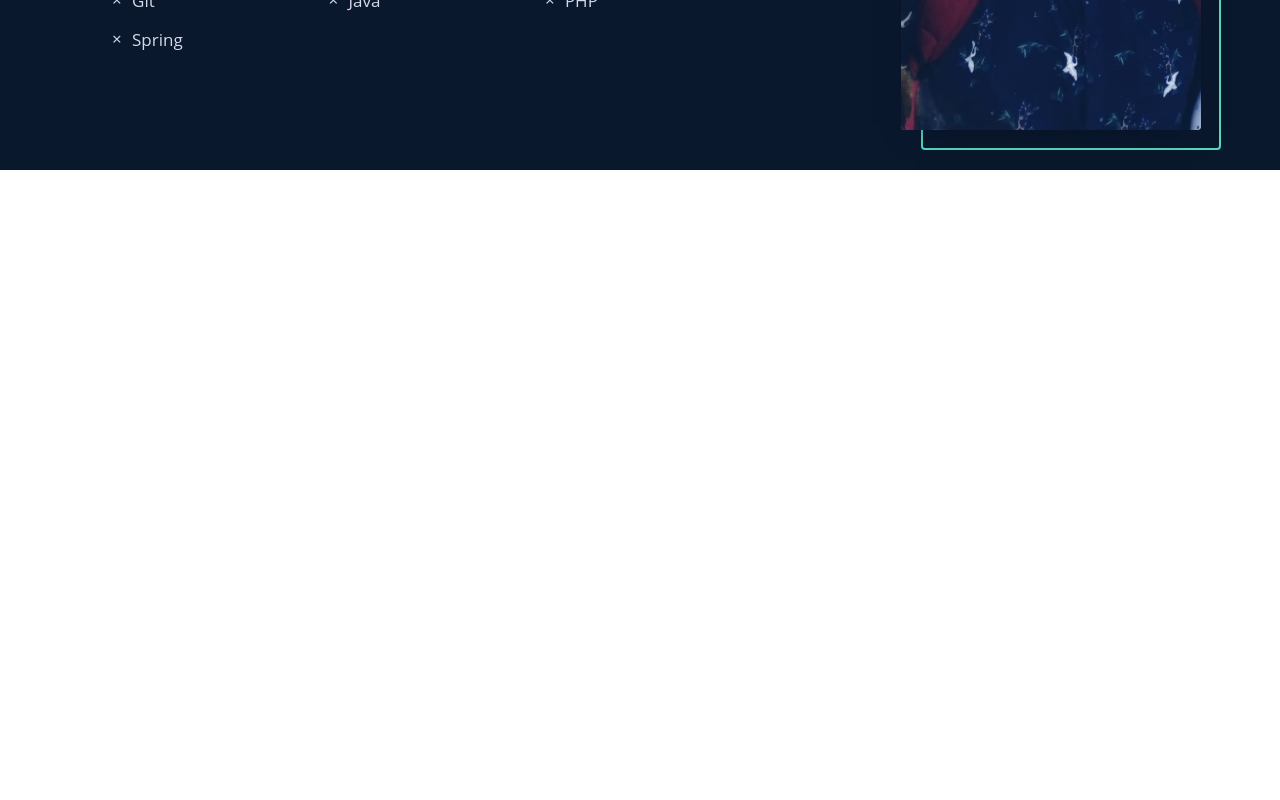
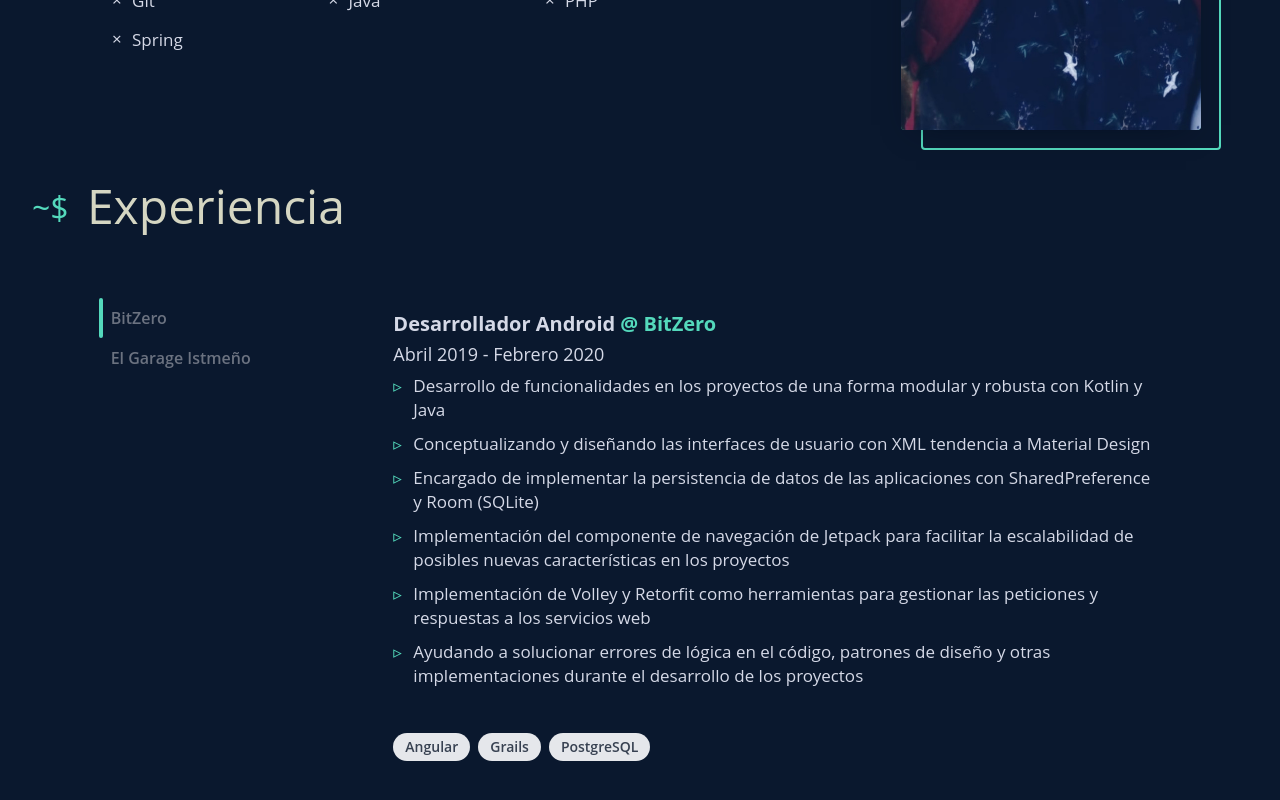
Before and after one commit to luisenricke/portafolio-angular, an Angular app: page / in a window 1280 px wide. Shown: the part 1250-2050 px from the top of the page. Before the commit the page ends 1420 px from the top, so only its background shows below. Built offline with nearby package versions, Linux system fonts and the light colour scheme.

Commit message:
feat: config layout for work experiences

```diff
--- /dev/null
+++ b/src/app/home/components/index.ts
@@ -0,0 +1,3 @@
+export * from './about-me/about-me.component';
+export * from './introduction/introduction.component';
+export * from './work-experience/work-experience.component';
--- /dev/null
+++ b/src/app/home/components/work-experience/work-experience.component.html
@@ -0,0 +1,69 @@
+<section class="flex flex-col justify-center h-full">
+  <h2>Experiencia <span class="blinking"></span></h2>
+  <div
+    class="items-center w-full px-4 py-4 rounded-md mx-auto my-10 sm:w-11/12 overflow-auto"
+  >
+    <div class="flex flex-col md:flex-row">
+      <ul
+        class="flex flex-row md:flex-col w-full md:w-1/4 mx-auto py-4 md:py-0 sm:mx-0 overflow-x-auto"
+      >
+        <li
+          class="md:inline-flex group rounded w-full"
+          *ngFor="let item of workExperiences; index as i"
+        >
+          <div
+            class="md:visible invisible flex w-1 transition-transform origin-top rounded-full duration-400 ease-in"
+            [ngClass]="{
+              'primary__bc bg-opacity-100 scale-100': focused === i
+            }"
+          ></div>
+          <a
+            class="flex p-2 text-sm md:text-base font-semibold text-gray-500 dark:text-gray-300 group-hover:text-green-600 dark:group-hover:text-white"
+            (click)="focused = i"
+          >
+            {{ item?.name }}
+          </a>
+          <div
+            class="md:invisible flex h-1 transition-transform origin-top rounded-full duration-500 ease-out"
+            [ngClass]="{
+              'primary__bc bg-opacity-100 scale-100': focused === i
+            }"
+          ></div>
+        </li>
+      </ul>
+      <div class="flex w-full md:w-3/4">
+        <div class="w-full">
+          <div class="px-6 py-4">
+            <div class="font-bold text-xl mb-2 title-job">
+              {{ workExperienceFocus?.content?.job }}
+              <span class="primary__c">
+                @
+                {{ workExperienceFocus?.name }}
+              </span>
+            </div>
+            <div class="font-medium text-lg mb-2 subtitle-job">
+              {{ workExperienceFocus?.content?.startAt }} -
+              {{ workExperienceFocus?.content?.endAt }}
+            </div>
+            <ul class="point-style list-disc">
+              <li
+                *ngFor="let task of workExperienceFocus?.content?.tasks"
+                class="text-base mb-2"
+              >
+                {{ task }}
+              </li>
+            </ul>
+          </div>
+          <div class="px-6 pt-4 pb-2">
+            <span
+              class="inline-block bg-gray-200 rounded-full px-3 py-1 text-sm font-semibold text-gray-700 mr-2 mb-2"
+              *ngFor="let stack of workExperienceFocus?.content?.stack"
+            >
+              {{ stack }}
+            </span>
+          </div>
+        </div>
+      </div>
+    </div>
+  </div>
+</section>
--- /dev/null
+++ b/src/app/home/components/work-experience/work-experience.component.scss
@@ -0,0 +1,43 @@
+@import "abstracts/variables";
+
+section {
+  background-color: $background-base-color;
+  padding: 0 2rem;
+}
+
+ul.point-style {
+  list-style-type: none;
+  & > li {
+    position: relative;
+    margin-bottom: 10px;
+    padding-left: 20px;
+    font-size: $text-item-list;
+
+    &::before {
+      content: "▹ ";
+      color: $primary-color;
+      position: absolute;
+      top: 6px;
+      left: 0px;
+      line-height: 12px;
+    }
+  }
+}
+
+.primary {
+  &__bc {
+    background-color: $primary-color !important;
+  }
+
+  &__c {
+    color: $primary-color !important;
+  }
+}
+
+.title-job {
+  line-height: 1.25rem;
+}
+
+.subtitle-job {
+  line-height: 1.5rem;
+}
--- /dev/null
+++ b/src/app/home/components/work-experience/work-experience.component.ts
@@ -0,0 +1,51 @@
+import { Component, OnInit } from '@angular/core';
+
+@Component({
+  selector: 'app-work-experience',
+  templateUrl: './work-experience.component.html',
+  styleUrls: ['./work-experience.component.scss'],
+})
+export class WorkExperienceComponent implements OnInit {
+  focused: number = 0;
+
+  get workExperienceFocus(): any {
+    return this.workExperiences.at(this.focused);
+  }
+
+  workExperiences: any[] = [
+    {
+      slug: 'bitzero',
+      name: 'BitZero',
+      content: {
+        job: 'Desarrollador Android',
+        startAt: 'Abril 2019',
+        endAt: 'Febrero 2020',
+        tasks: [
+          'Desarrollo de funcionalidades en los proyectos de una forma modular y robusta con Kotlin y Java',
+          'Conceptualizando y diseñando las interfaces de usuario con XML tendencia a Material Design',
+          'Encargado de implementar la persistencia de datos de las aplicaciones con SharedPreference y Room (SQLite)',
+          'Implementación del componente de navegación de Jetpack para facilitar la escalabilidad de posibles nuevas características en los proyectos',
+          'Implementación de Volley y Retorfit como herramientas para gestionar las peticiones y respuestas a los servicios web',
+          'Ayudando a solucionar errores de lógica en el código, patrones de diseño y otras implementaciones durante el desarrollo de los proyectos',
+        ],
+        stack: ['Angular', 'Grails', 'PostgreSQL'],
+      },
+    },
+    {
+      slug: 'garage-istmenio',
+      name: 'El Garage Istmeño',
+      content: {
+        job: 'Escritor',
+        startAt: 'Septiembre 2018',
+        endAt: null,
+        tasks: [
+          'Desarrollo y diseño de la página web con Wix',
+          'Generador de contenido de temas de tecnología y desarrollo de software',
+          'Ayudante de la pre-producción de los videos del canal de YouTube',
+        ],
+      },
+    },
+  ];
+
+  ngOnInit(): void {}
+}
--- a/src/app/home/home-routing.module.ts
+++ b/src/app/home/home-routing.module.ts
@@ -1,6 +1,6 @@
 import { NgModule } from '@angular/core';
 import { RouterModule, Routes } from '@angular/router';
-import { HomeComponent } from './pages/home/home.component';
+import { HomeComponent } from './pages';
 
 const routes: Routes = [
   { path: '', component: HomeComponent },
--- /dev/null
+++ b/src/app/home/index.ts
@@ -0,0 +1,2 @@
+export * from './home-routing.module';
+export * from './home.module';
--- a/src/app/home/pages/home/home.component.html
+++ b/src/app/home/pages/home/home.component.html
@@ -1,3 +1,5 @@
 <app-introduction></app-introduction>
 
 <app-about-me></app-about-me>
+
+<app-work-experience></app-work-experience>
--- /dev/null
+++ b/src/app/home/pages/index.ts
@@ -0,0 +1 @@
+export * from './home/home.component';
```
Also changed, not shown: src/app/home/home.module.ts (+15 -5 lines), 1 other file (tests, documents, lock files or other folders).
